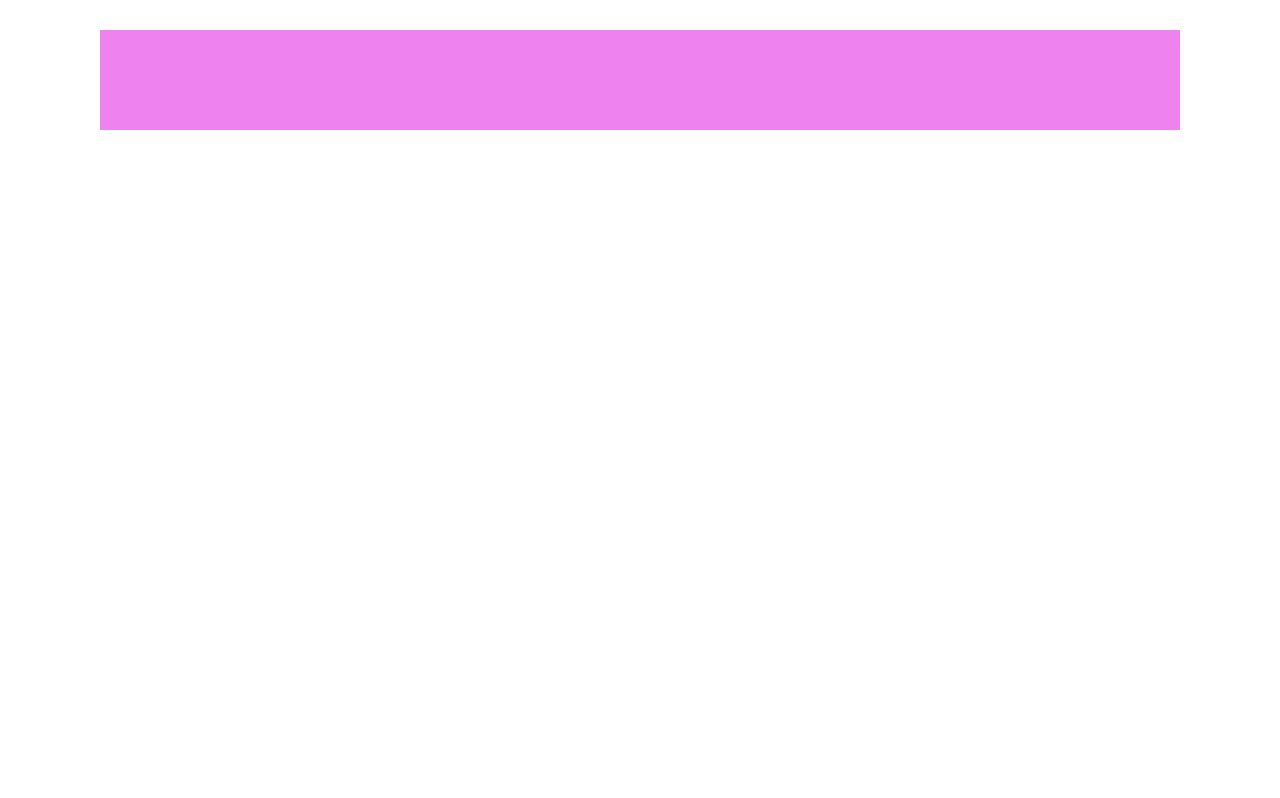
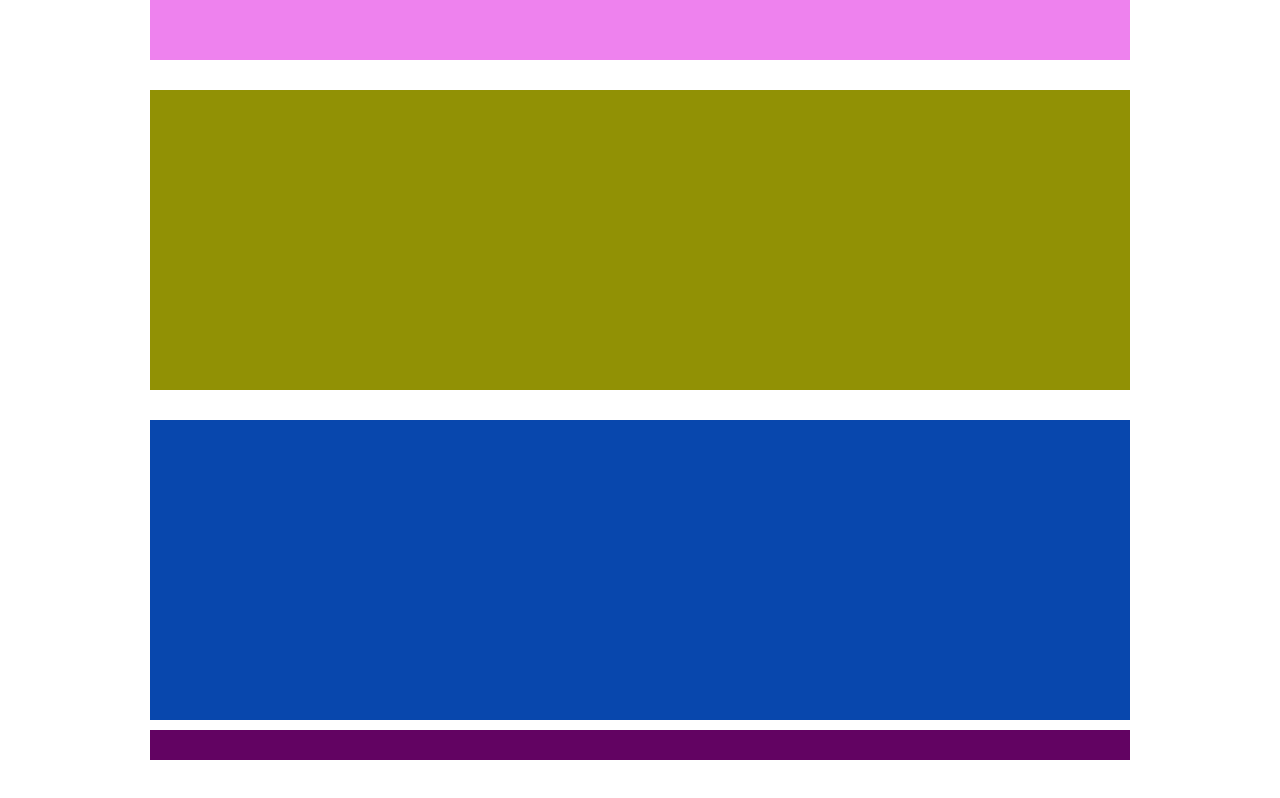
Before and after one commit to Santoni92/htmlcss-struttura-wp, a plain HTML site: page index.html in a window 1280 px wide. Drawn offline with Linux system fonts and the light colour scheme.

Commit message:
creata struttura esterna,ora bisogna creare il piccolo layout all'interno della section-2

```diff
--- a/index.html
+++ b/index.html
@@ -13,9 +13,9 @@
 
     </header>
 
-    <section></section>
+    <section id="section-1"></section>
 
-    <section></section>
+    <section id="section-2"></section>
 
     <footer></footer>
 </body>
--- a/style.css
+++ b/style.css
@@ -5,10 +5,28 @@
 }
 
 body{
-    padding:30px 100px 30px 100px;
+    padding:0px 150px 50px 150px;
 }
 
 header{
-    height: 100px;
+    height: 60px;
     background-color: violet;
 }
+
+#section-1{
+    height:300px;
+    background-color: rgb(145, 145, 5);
+    margin-top:30px;
+    margin-bottom:30px;
+}
+
+#section-2{
+    height: 300px;
+    background-color: rgb(8, 71, 173);
+    margin-bottom: 10px;
+}
+
+footer{
+    height: 30px;
+    background-color: rgb(98, 3, 98);
+}
```
